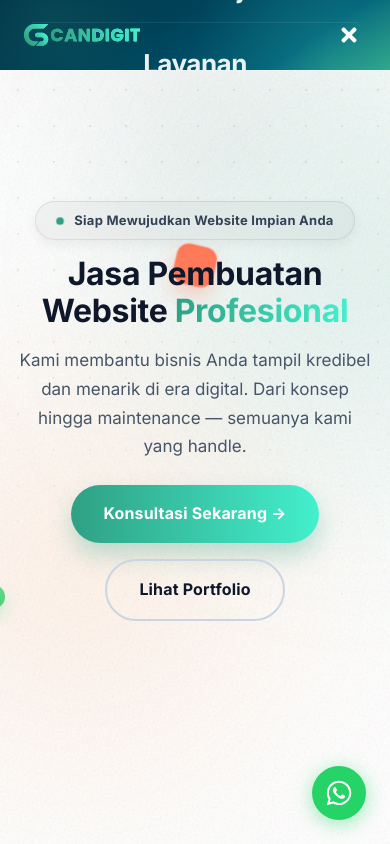
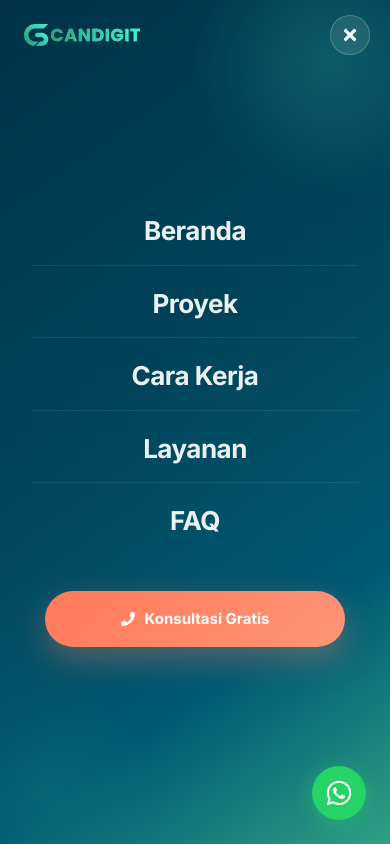
Before and after one commit to navyrastudio/companyprofilecandigital, a Next.js app: page / in a window 390 px wide. Both pictures are taken after a click on the button 349 px from the left and 35 px from the top of the page. Shown: the top 844 px of the page. Built offline with nearby package versions, Linux system fonts and the light colour scheme.

Commit message:
fix(navbar): fix hamburger menu toggle behavior on mobile view

```diff
--- a/app/components/Navbar.tsx
+++ b/app/components/Navbar.tsx
@@ -20,22 +20,38 @@ export default function Navbar() {
     return () => window.removeEventListener("scroll", fn);
   }, []);
 
+  // Prevent body scroll when mobile menu is open
+  useEffect(() => {
+    if (mobileOpen) {
+      document.body.style.overflow = "hidden";
+    } else {
+      document.body.style.overflow = "";
+    }
+    return () => { document.body.style.overflow = ""; };
+  }, [mobileOpen]);
+
   return (
+    <>
+      {/* ── Navbar bar ── */}
       <nav
         className={`navbar ${scrolled ? "" : "at-top"}`}
         style={{ boxShadow: scrolled ? "0 2px 12px rgba(0,0,0,0.08)" : "none" }}
       >
-      <div className="nav-inner" style={{ position: "relative", zIndex: 1100 }}>
+        <div className="nav-inner">
           {/* Logo */}
           <a href="#hero" className="nav-logo">
             <img
-            src={(scrolled && !mobileOpen) ? "/images/logo-candigit-nav-2.svg" : "/images/logo-candigit-nav-1.svg"}
+              src={
+                scrolled && !mobileOpen
+                  ? "/images/logo-candigit-nav-2.svg"
+                  : "/images/logo-candigit-nav-1.svg"
+              }
               alt="CanDigit Logo"
               className="navbar-logo-img"
             />
           </a>
 
-        {/* Desktop nav */}
+          {/* Desktop nav links */}
           <div className="nav-links">
             {navLinks.map((l) => (
               <a key={l.label} href={l.href} className="nav-link">
@@ -62,46 +78,50 @@ export default function Navbar() {
             </a>
           </div>
 
-        {/* Hamburger */}
+          {/* Hamburger button — opens mobile menu */}
           <button
-          onClick={() => setMobileOpen(!mobileOpen)}
-          aria-label="Toggle menu"
+            onClick={() => setMobileOpen(true)}
+            aria-label="Buka menu"
+            className="mobile-menu-btn"
             style={{
               display: "none",
               background: "transparent",
               border: "none",
               cursor: "pointer",
               padding: "6px",
-            color: mobileOpen ? "#ffffff" : (scrolled ? "#fff" : "#2FA084"),
+              color: scrolled ? "#fff" : "#2FA084",
               borderRadius: "8px",
-            position: "relative",
-            zIndex: 1200,
             }}
-          className="mobile-menu-btn"
           >
-          {mobileOpen ? <FaTimes size={22} /> : <FaBars size={22} />}
+            <FaBars size={24} />
           </button>
         </div>
+      </nav>
 
-      {/* Mobile menu Overlay */}
+      {/*
+        ── Mobile menu overlay ──
+        Placed OUTSIDE <nav> so backdrop-filter on the navbar
+        does NOT create a clipping stacking context on iOS Safari.
+      */}
       <div
-        className="mobile-menu-overlay"
+        aria-hidden={!mobileOpen}
         style={{
           position: "fixed",
-          top: 0,
-          left: 0,
-          right: 0,
-          bottom: 0,
-          background: "linear-gradient(145deg, #003347 0%, #004258 40%, #005a75 75%, #2FA084 100%)",
-          zIndex: 1000,
+          inset: 0,                  /* top:0 right:0 bottom:0 left:0 */
+          zIndex: 1099,
+          background:
+            "linear-gradient(145deg, #003347 0%, #004258 40%, #005a75 75%, #2FA084 100%)",
           display: "flex",
           flexDirection: "column",
           justifyContent: "center",
           alignItems: "center",
+          overflow: "hidden",
+          /* Animate in/out */
           opacity: mobileOpen ? 1 : 0,
           visibility: mobileOpen ? "visible" : "hidden",
-          transition: "all 0.4s cubic-bezier(0.4, 0, 0.2, 1)",
-          overflow: "hidden",
+          transition: "opacity 0.35s cubic-bezier(0.4,0,0.2,1), visibility 0.35s",
+          /* Prevent pointer events when hidden */
+          pointerEvents: mobileOpen ? "auto" : "none",
         }}
       >
         {/* Decorative glow — top-right */}
@@ -113,7 +133,8 @@ export default function Navbar() {
             width: "280px",
             height: "280px",
             borderRadius: "50%",
-            background: "radial-gradient(circle, rgba(67,240,205,0.18) 0%, transparent 70%)",
+            background:
+              "radial-gradient(circle, rgba(67,240,205,0.18) 0%, transparent 70%)",
             pointerEvents: "none",
           }}
         />
@@ -126,37 +147,73 @@ export default function Navbar() {
             width: "220px",
             height: "220px",
             borderRadius: "50%",
-            background: "radial-gradient(circle, rgba(47,160,132,0.15) 0%, transparent 70%)",
+            background:
+              "radial-gradient(circle, rgba(47,160,132,0.15) 0%, transparent 70%)",
             pointerEvents: "none",
           }}
         />
 
-        {/* Logo inside overlay */}
+        {/* Top bar inside overlay: logo (left) + close button (right) */}
         <div
           style={{
             position: "absolute",
-            top: "24px",
-            left: "24px",
+            top: 0,
+            left: 0,
+            right: 0,
+            height: "70px",
+            display: "flex",
+            alignItems: "center",
+            justifyContent: "space-between",
+            padding: "0 20px 0 24px",
             transform: mobileOpen ? "translateY(0)" : "translateY(-10px)",
             opacity: mobileOpen ? 1 : 0,
-            transition: "all 0.4s cubic-bezier(0.16, 1, 0.3, 1)",
+            transition: "all 0.4s cubic-bezier(0.16,1,0.3,1)",
             transitionDelay: mobileOpen ? "0.05s" : "0s",
           }}
         >
+          {/* Logo */}
           <img
             src="/images/logo-candigit-nav-1.svg"
             alt="CanDigit Logo"
             style={{ height: "22px", width: "auto" }}
           />
+
+          {/* Close button */}
+          <button
+            onClick={() => setMobileOpen(false)}
+            aria-label="Tutup menu"
+            style={{
+              background: "rgba(255,255,255,0.1)",
+              border: "1px solid rgba(255,255,255,0.2)",
+              borderRadius: "50%",
+              width: "40px",
+              height: "40px",
+              display: "flex",
+              alignItems: "center",
+              justifyContent: "center",
+              cursor: "pointer",
+              color: "#fff",
+              flexShrink: 0,
+              transition: "background 0.2s ease",
+            }}
+            onMouseEnter={(e) =>
+              ((e.currentTarget as HTMLButtonElement).style.background = "rgba(255,255,255,0.2)")
+            }
+            onMouseLeave={(e) =>
+              ((e.currentTarget as HTMLButtonElement).style.background = "rgba(255,255,255,0.1)")
+            }
+          >
+            <FaTimes size={18} />
+          </button>
         </div>
 
-        {/* Nav links list */}
+        {/* Nav links */}
         <div
           style={{
             display: "flex",
             flexDirection: "column",
             alignItems: "center",
-            gap: "8px",
+            gap: "4px",
             width: "100%",
             padding: "0 32px",
             position: "relative",
@@ -176,18 +233,23 @@ export default function Navbar() {
                 letterSpacing: "-0.02em",
                 width: "100%",
                 textAlign: "center",
-                padding: "12px 0",
+                padding: "13px 0",
                 borderBottom:
                   i < navLinks.length - 1
                     ? "1px solid rgba(255,255,255,0.08)"
                     : "none",
                 transform: mobileOpen ? "translateY(0)" : "translateY(20px)",
                 opacity: mobileOpen ? 1 : 0,
-                transition: "all 0.5s cubic-bezier(0.16, 1, 0.3, 1), color 0.2s ease",
-                transitionDelay: mobileOpen ? `${0.1 + i * 0.07}s` : "0s",
+                transition:
+                  "transform 0.5s cubic-bezier(0.16,1,0.3,1), opacity 0.5s cubic-bezier(0.16,1,0.3,1), color 0.2s ease",
+                transitionDelay: mobileOpen ? `${0.08 + i * 0.07}s` : "0s",
               }}
-              onMouseEnter={(e) => (e.currentTarget.style.color = "#43F0CD")}
-              onMouseLeave={(e) => (e.currentTarget.style.color = "rgba(255,255,255,0.92)")}
+              onMouseEnter={(e) =>
+                (e.currentTarget.style.color = "#43F0CD")
+              }
+              onMouseLeave={(e) =>
+                (e.currentTarget.style.color = "rgba(255,255,255,0.92)")
+              }
             >
               {l.label}
             </a>
@@ -198,14 +260,15 @@ export default function Navbar() {
             href="https://wa.me/6281234567890?text=Halo%20CanDigit%2C%20saya%20ingin%20konsultasi"
             target="_blank"
             rel="noopener noreferrer"
+            onClick={() => setMobileOpen(false)}
             style={{
-              marginTop: "28px",
+              marginTop: "32px",
+              display: "flex",
               justifyContent: "center",
+              alignItems: "center",
+              gap: "10px",
               width: "100%",
               maxWidth: "300px",
-              display: "flex",
-              alignItems: "center",
-              gap: "10px",
               padding: "16px 24px",
               fontSize: "15px",
               fontWeight: 700,
@@ -216,18 +279,18 @@ export default function Navbar() {
               boxShadow: "0 12px 32px rgba(255,122,89,0.35)",
               transform: mobileOpen ? "translateY(0)" : "translateY(20px)",
               opacity: mobileOpen ? 1 : 0,
-              transition: "all 0.5s cubic-bezier(0.16, 1, 0.3, 1)",
+              transition:
+                "transform 0.5s cubic-bezier(0.16,1,0.3,1), opacity 0.5s cubic-bezier(0.16,1,0.3,1)",
               transitionDelay: mobileOpen
-                ? `${0.1 + navLinks.length * 0.07 + 0.1}s`
+                ? `${0.08 + navLinks.length * 0.07 + 0.08}s`
                 : "0s",
             }}
-            onClick={() => setMobileOpen(false)}
           >
             <FaPhone size={14} />
             Konsultasi Gratis
           </a>
         </div>
       </div>
-    </nav>
+    </>
   );
 }
```
Lines whose indentation alone changed are shown as unchanged.
